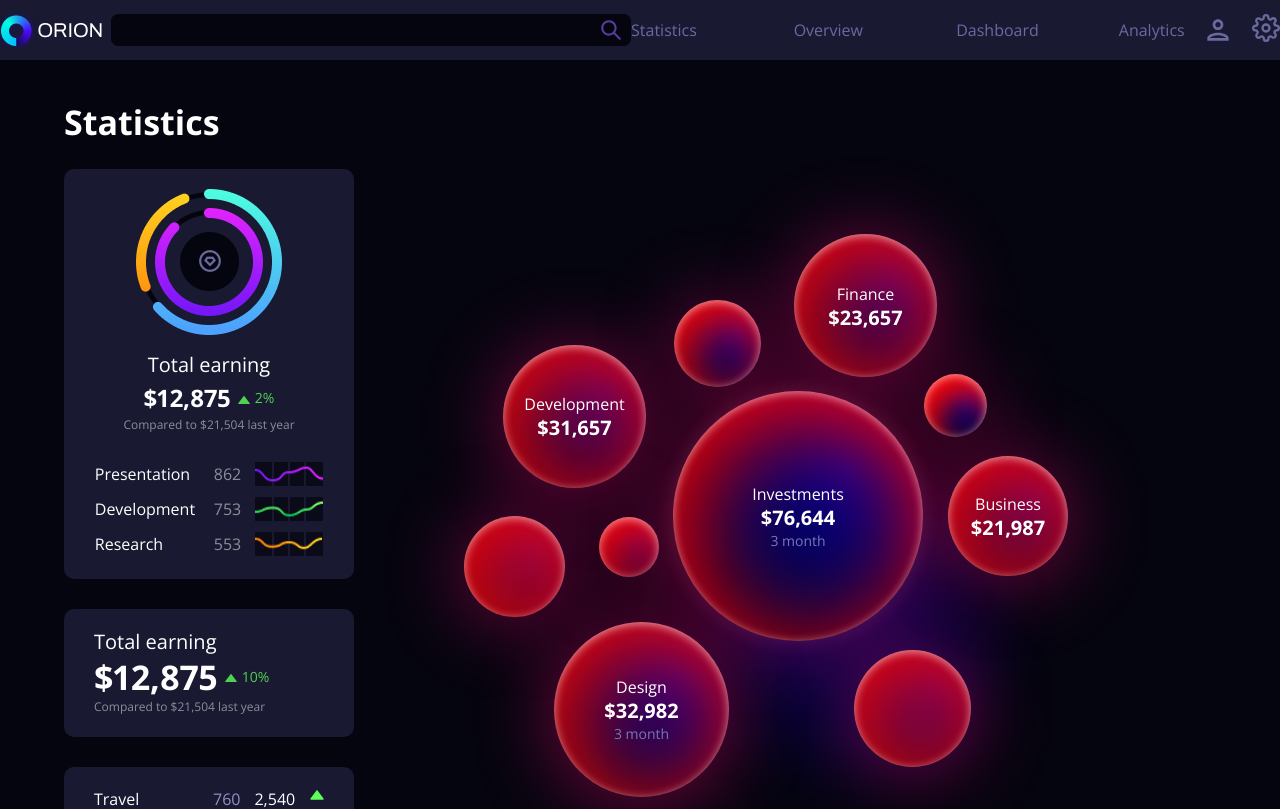
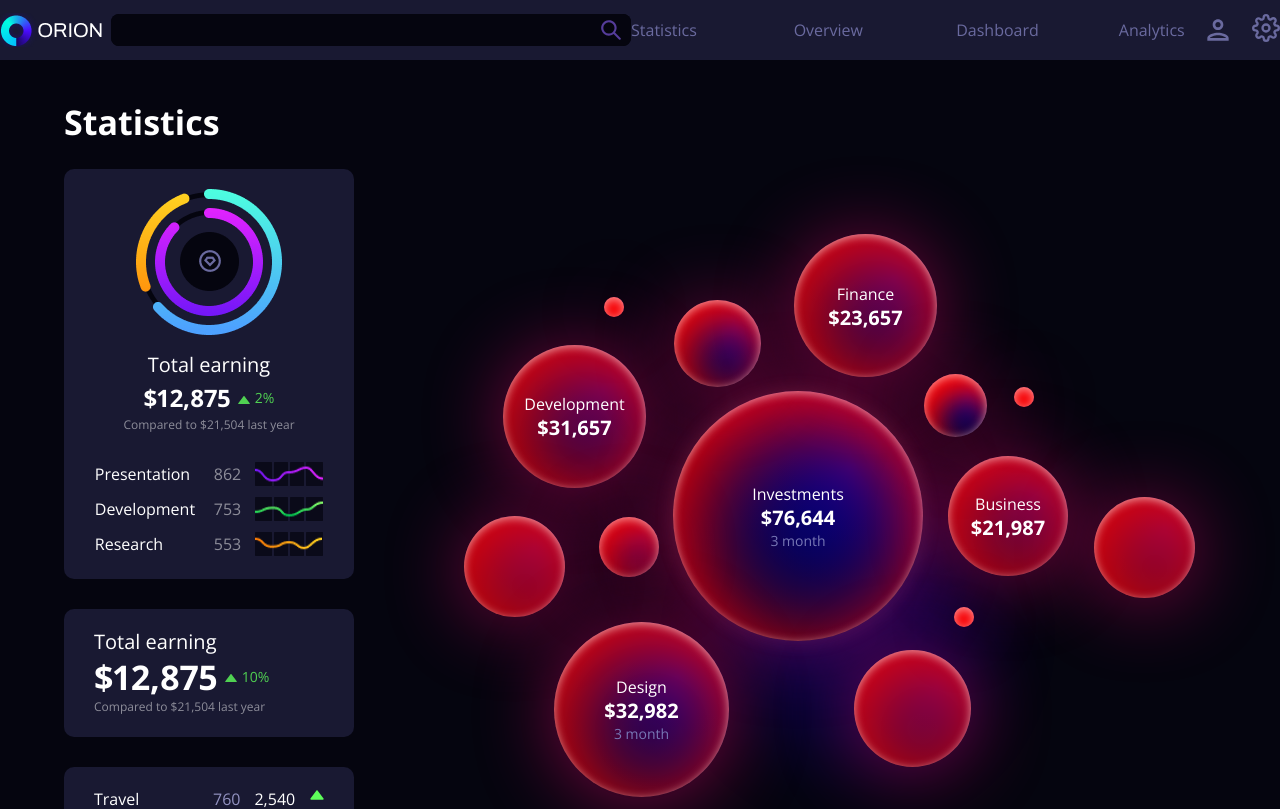
Before and after one commit to eduardacarvalho00/orion_charts, a React (Vite) app: page / in a window 1280 px wide. Shown: the top 809 px of the page. Built offline with nearby package versions, Linux system fonts and the light colour scheme.

Commit message:
feat: add more circle detail

```diff
--- a/src/App.tsx
+++ b/src/App.tsx
@@ -21,6 +21,13 @@ function App() {
               position="absolute"
               bottom="590px"
               left="320px"
+            />
+            <CircleDetail
+              w="20px"
+              shadow="0px 4px 80px rgba(248, 0, 119, 0.48), inset 0px 2px 10px rgba(255, 255, 255, 0.58), inset 10px 20px 100px #FF0505"
+              position="absolute"
+              left="250px"
+              top="170px"
             />
             <CircleDetail
               mr="27px"
@@ -85,6 +92,13 @@ function App() {
               bottom="540px"
               left="570px"
             />
+            <CircleDetail
+              w="20px"
+              shadow="0px 4px 80px rgba(248, 0, 119, 0.48), inset 0px 2px 10px rgba(255, 255, 255, 0.58), inset 10px 20px 100px #FF0505;"
+              position="absolute"
+              top="260px"
+              left="660px"
+            />
              <CircleDetail
                ml="25px"
                w="120px"
@@ -92,7 +106,20 @@ function App() {
                title="Business"
                value="$21,987"
             />
-
+            <CircleDetail
+              w="101px"
+              shadow=" 0px 4px 80px rgba(248, 0, 119, 0.48), inset 0px 2px 10px rgba(255, 255, 255, 0.58), inset 10px 20px 100px #FF0505"
+              position="absolute"
+              left="740px"
+              top="370px"
+            />
+            <CircleDetail
+              w="20px"
+              shadow="0px 4px 80px rgba(248, 0, 119, 0.48), inset 0px 2px 10px rgba(255, 255, 255, 0.58), inset 10px 20px 100px #FF0505"
+              position="absolute"
+              bottom="350px"
+              left="600px"
+            />
             </Center>
           </Box>
         </Flex>
--- a/src/components/Header/index.tsx
+++ b/src/components/Header/index.tsx
@@ -31,7 +31,7 @@ export function Header() {
           </GridItem>
         </Grid>
 
-        <Flex flex="row">
+        <Flex flex="row" as="button">
           <Icon as={MdOutlinePerson} boxSize={8} color={'purple.500'} mr="18px" />
           <Icon as={FiSettings} boxSize={7} color={'purple.500'} />
         </Flex>
```
